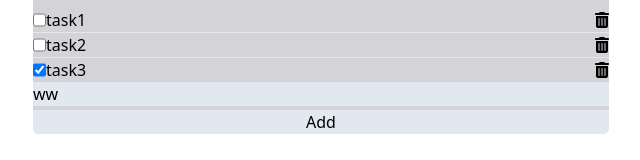
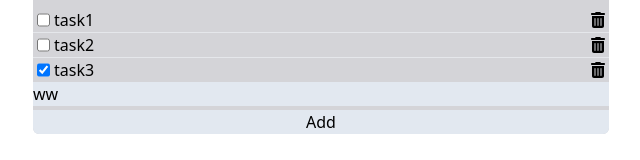
Before and after one commit to MedievalRain/todo-react-app, a React (Vite) app: page / in a window 1280 px wide. Shown: the top 160 px of the page, without its empty margins (319-959 px from the left). Built offline with nearby package versions, Linux system fonts and the light colour scheme.

Commit message:
Item flex gap styling

```diff
--- a/src/TodoItem.tsx
+++ b/src/TodoItem.tsx
@@ -10,8 +10,8 @@ interface TodoItemProps {
 
 function TodoItem({ item, index, toggleDone, deleteItem }: TodoItemProps) {
   return (
-    <li className="flex justify-between">
-      <div className="flex">
+    <li className="flex justify-between px-1">
+      <div className="flex gap-1">
         <input
           type="checkbox"
           checked={item.done}
```
